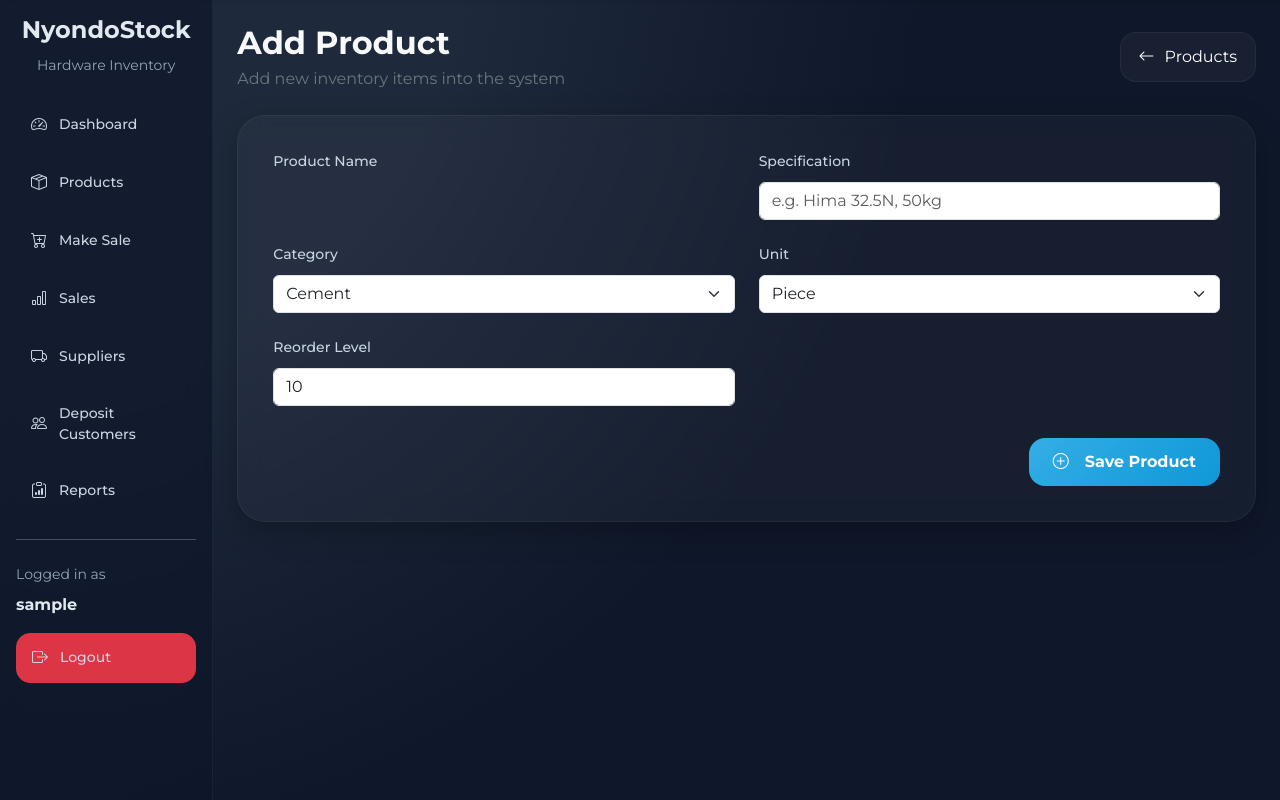
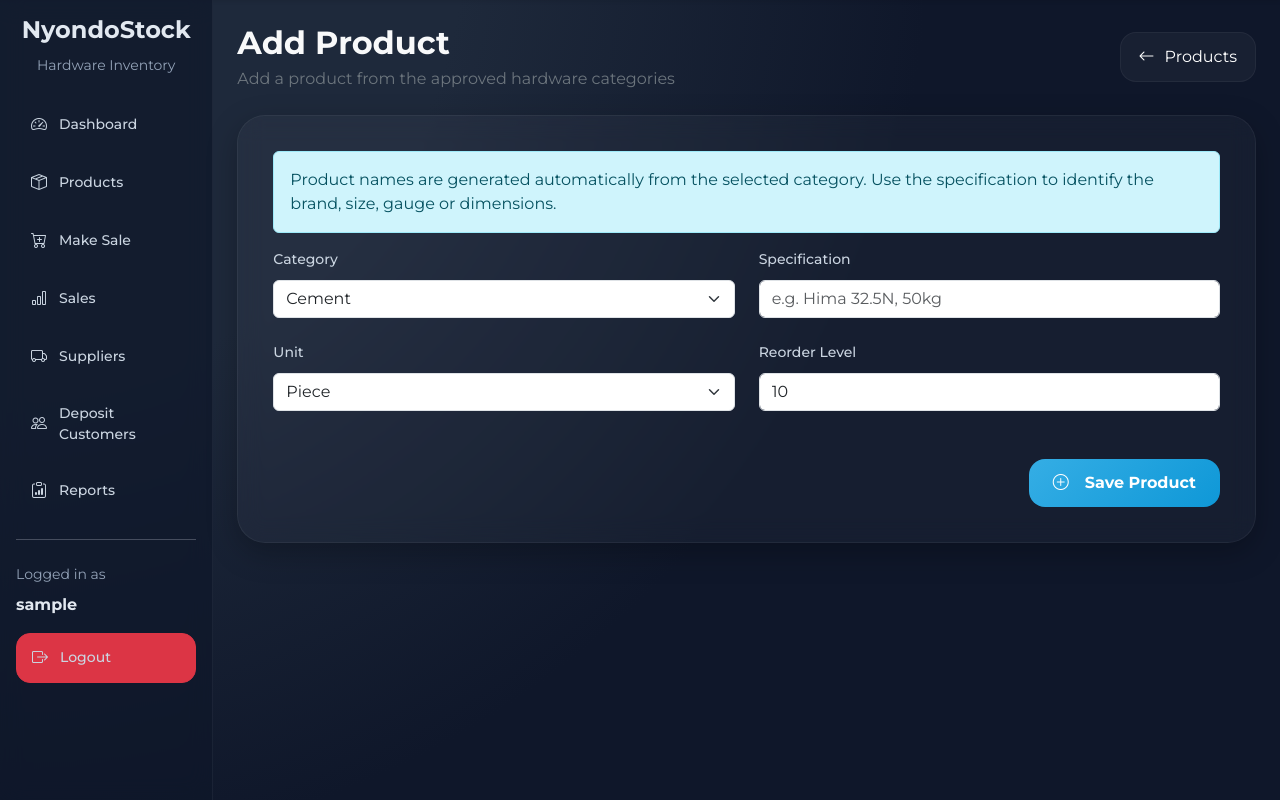
Before and after one commit to DaphineNakandi/Hardware-System-Management, a Django app: page /products/add/ in a window 1280 px wide. Shown: the part 72-872 px from the top of the page. Run offline with Django 5.2, Linux system fonts and the light colour scheme; the visitor is signed in with stand-in values (Sample User, id 1).

Commit message:
Update add product form for controlled categories

```diff
--- a/hardware_app/templates/add_product.html
+++ b/hardware_app/templates/add_product.html
@@ -1,12 +1,9 @@
 {% extends 'base.html' %} {% block content %}
-
-<!-- PAGE HEADER -->
 
 <div class="d-flex justify-content-between align-items-center mb-4">
   <div>
     <h2 class="fw-bold text-light mb-1">Add Product</h2>
-
-    <p class="text-secondary mb-0">Add new inventory items into the system</p>
+    <p class="text-secondary mb-0">Add a product from the approved hardware categories</p>
   </div>
 
   <a href="{% url 'product_list' %}" class="back-btn">
@@ -15,70 +12,52 @@
   </a>
 </div>
 
-<!-- FORM CARD -->
-
 <div class="custom-card">
   <form method="POST">
     {% csrf_token %}
 
+    <div class="alert alert-info" role="note">
+      Product names are generated automatically from the selected category.
+      Use the specification to identify the brand, size, gauge or dimensions.
+    </div>
+
     <div class="row">
-      <!-- PRODUCT NAME -->
-
       <div class="col-md-6 mb-4">
-        <label class="custom-label"> Product Name </label>
-
-        {{ form.name }} {% if form.name.errors %}
-        <div class="error-message">{{ form.name.errors }}</div>
+        <label class="custom-label" for="{{ form.category.id_for_label }}">Category</label>
+        {{ form.category }}
+        {% if form.category.errors %}
+          <div class="error-message">{{ form.category.errors }}</div>
         {% endif %}
       </div>
 
-      <!-- SPECIFICATION -->
-
       <div class="col-md-6 mb-4">
-        <label class="custom-label"> Specification </label>
-
-        {{ form.specification }} {% if form.specification.errors %}
-        <div class="error-message">{{ form.specification.errors }}</div>
+        <label class="custom-label" for="{{ form.specification.id_for_label }}">Specification</label>
+        {{ form.specification }}
+        {% if form.specification.errors %}
+          <div class="error-message">{{ form.specification.errors }}</div>
         {% endif %}
       </div>
 
-      <!-- CATEGORY -->
-
       <div class="col-md-6 mb-4">
-        <label class="custom-label"> Category </label>
-
-        {{ form.category }} {% if form.category.errors %}
-        <div class="error-message">{{ form.category.errors }}</div>
+        <label class="custom-label" for="{{ form.unit.id_for_label }}">Unit</label>
+        {{ form.unit }}
+        {% if form.unit.errors %}
+          <div class="error-message">{{ form.unit.errors }}</div>
         {% endif %}
       </div>
 
-      <!-- UNIT -->
-
-      <div class="col-md-6 mb-4">
-        <label class="custom-label"> Unit </label>
-
-        {{ form.unit }} {% if form.unit.errors %}
-        <div class="error-message">{{ form.unit.errors }}</div>
-        {% endif %}
-      </div>
-
-      <!-- REORDER LEVEL -->
-
       <div class="col-md-6 mb-2">
-        <label class="custom-label"> Reorder Level </label>
-
-        {{ form.reorder_level }} {% if form.reorder_level.errors %}
-        <div class="error-message">{{ form.reorder_level.errors }}</div>
+        <label class="custom-label" for="{{ form.reorder_level.id_for_label }}">Reorder Level</label>
+        {{ form.reorder_level }}
+        {% if form.reorder_level.errors %}
+          <div class="error-message">{{ form.reorder_level.errors }}</div>
         {% endif %}
       </div>
     </div>
 
-    <!-- BUTTON -->
-
     <div class="d-flex justify-content-end mt-4">
       <button type="submit" class="save-btn">
         <i class="bi bi-plus-circle me-2"></i>
-
         Save Product
       </button>
     </div>
```
